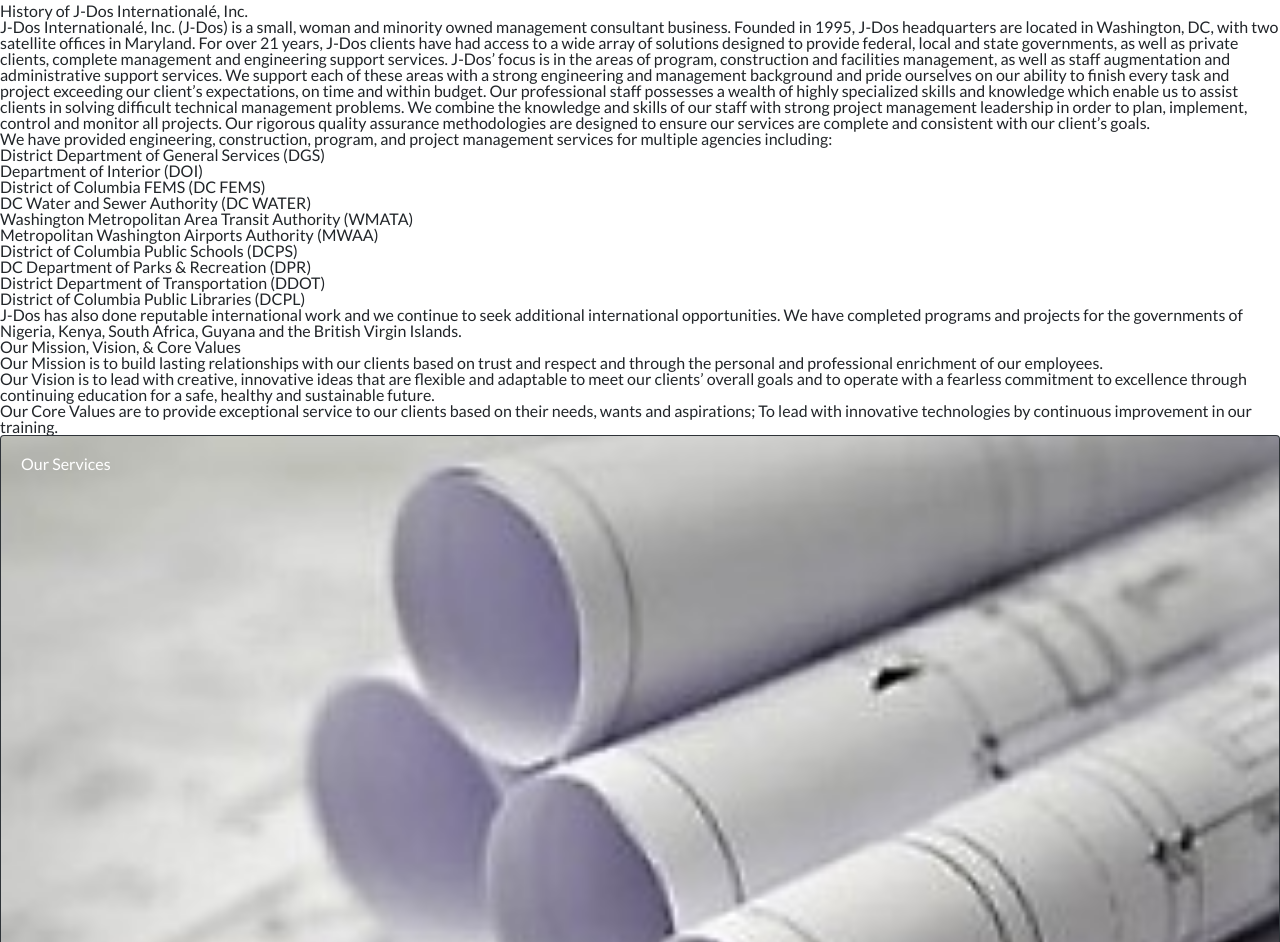
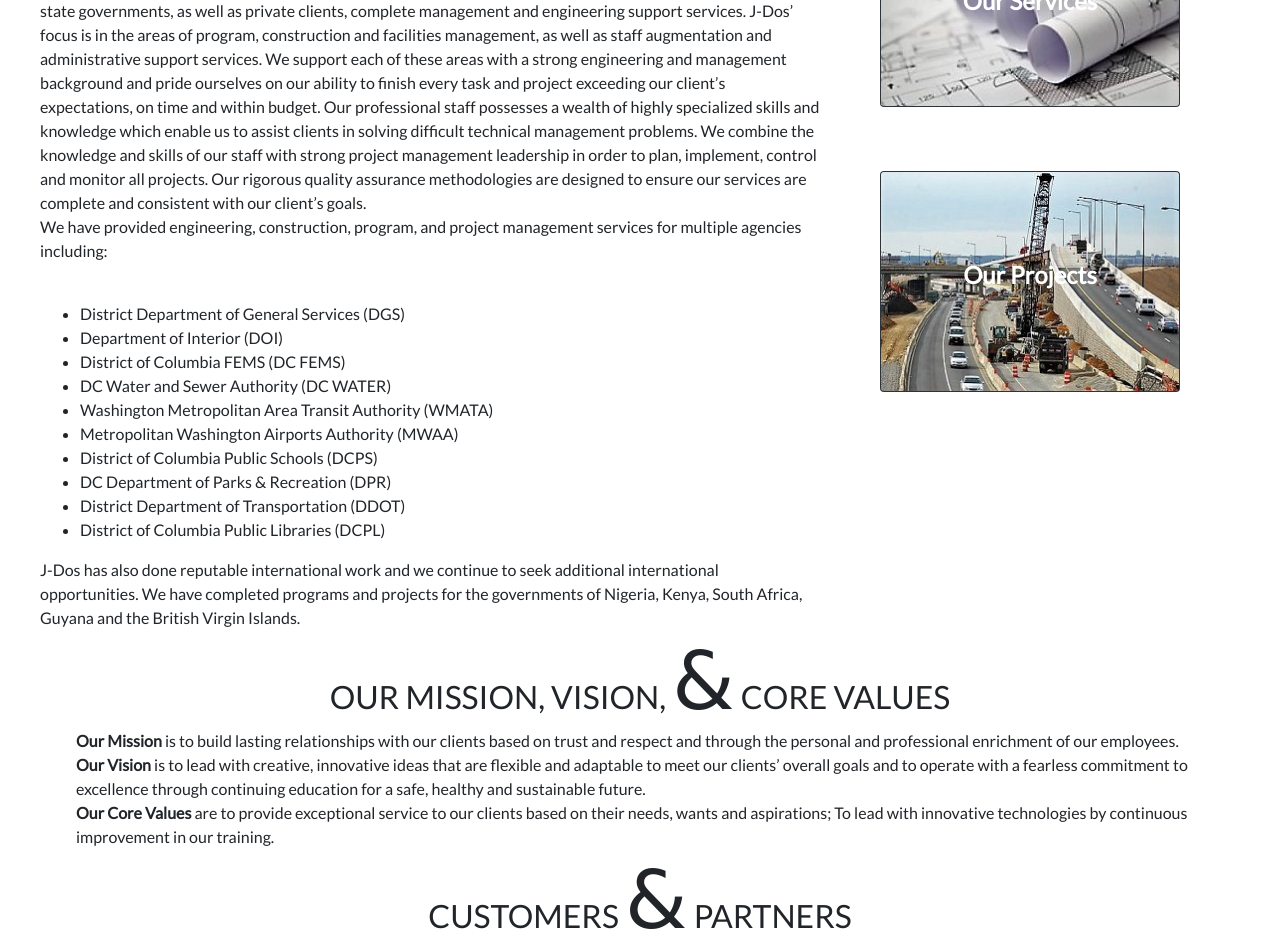
Before and after one commit to TraiLynne/JDOS, a website: page about/index.html in a window 1280 px wide. Shown: the part 777-1719 px from the top of the page. Drawn offline with nearby package versions, Linux system fonts and the light colour scheme; files that its build step writes are made by us from their sources; files whose address does not match are found by name; a web font is replaced by a local one.

Commit message:
Complete service styles

```diff
--- a/about/index.html
+++ b/about/index.html
@@ -25,7 +25,7 @@
     <meta name="theme-color" content="#fafafa" />
 </head>
 
-<body>
+<body id='about'>
     <!-- Add your site or application content here -->
     <header>
         <nav class="navbar navbar-expand-lg navbar-light">
@@ -76,15 +76,12 @@
     </header>
 
     <section id='hero'>
-        <div class="jumbotron jumbotron-fluid">
-            <img src='../img/hero/about-hero.png'/>
-        </div>
+        <img src='../img/hero/about-hero.png'/>
     </section>
 
     <main>
-        <section>
-            <article>
-                <h2>History of J-Dos Internationalé, Inc.</h2>
+        <article id='history'>
+            <h2>History of J-Dos Internationalé, Inc.</h2>
             <p>
                 J-Dos Internationalé, Inc. (J-Dos) is a small, woman and minority owned management consultant business. Founded in 1995, J-Dos headquarters are located in Washington, DC, with two satellite offices in Maryland. For over 21 years, J-Dos clients have had access to a wide array of solutions designed to provide federal, local and state governments, as well as private clients, complete management and engineering support services. J-Dos’ focus is in the areas of program, construction and facilities management, as well as staff augmentation and administrative support services. We support each of these areas with a strong engineering and management background and pride ourselves on our ability to finish every task and project exceeding our client’s expectations, on time and within budget. Our professional staff possesses a wealth of highly specialized skills and knowledge which enable us to assist clients in solving difficult technical management problems. We combine the knowledge and skills of our staff with strong project management leadership in order to plan, implement, control and monitor all projects. Our rigorous quality assurance methodologies are designed to ensure our services are complete and consistent with our client’s goals.
             </p>
@@ -110,19 +107,7 @@
             <p>
                 J-Dos has also done reputable international work and we continue to seek additional international opportunities. We have completed programs and projects for the governments of Nigeria, Kenya, South Africa, Guyana and the British Virgin Islands.
             </p>
-            </article>
-            <article>
-                <h2>Our Mission, Vision, & Core Values</h2>
-
-                <p>
-                    <span>Our Mission</span> is to build lasting relationships with our clients based on trust and respect and through the personal and professional enrichment of our employees.<br/>
-
-                    <span>Our Vision</span> is to lead with creative, innovative ideas that are flexible and adaptable to meet our clients’ overall goals and to operate with a fearless commitment to excellence through continuing education for a safe, healthy and sustainable future.<br/>
-
-                    <span>Our Core Values</span> are to provide exceptional service to our clients based on their needs, wants and aspirations; To lead with innovative technologies by continuous improvement in our training.
-                </p>
-            </article>
-        </section>
+        </article>
         <aside>
             <a href='/services'>
                 <div class="card bg-dark text-white">
@@ -142,9 +127,22 @@
                   </div>
             </a>
         </aside>
+        <article id='values'>
+            <h2>Our Mission, Vision, <span style="font-family: 'MuseoModerno', cursive !important; font-size: 2.5em;">&</span
+                > Core Values</h2>
+
+            <p>
+                <span>Our Mission</span> is to build lasting relationships with our clients based on trust and respect and through the personal and professional enrichment of our employees.<br/>
+
+                <span>Our Vision</span> is to lead with creative, innovative ideas that are flexible and adaptable to meet our clients’ overall goals and to operate with a fearless commitment to excellence through continuing education for a safe, healthy and sustainable future.<br/>
+
+                <span>Our Core Values</span> are to provide exceptional service to our clients based on their needs, wants and aspirations; To lead with innovative technologies by continuous improvement in our training.
+            </p>
+        </article>
         <section id='partners'>
 
-            <h2>Customers & Partners</h2>
+            <h2>Customers <span style="font-family: 'MuseoModerno', cursive !important; font-size: 2.5em;">&</span
+                > Partners</h2>
 
             <div>
                 <img src='../img/logos/arcadis.png' alt='Arcadis'/>
--- /dev/null
+++ b/less/about.less
@@ -0,0 +1,166 @@
+#about {
+    .flexBox(column, nowrap, space-around, center);
+
+    #hero {
+        width: 100%;
+
+        img {
+            width: 100%;
+        }
+    }
+
+    main {
+        max-width: 1200px;
+        .flexBox(column, nowrap, space-around, center);
+        line-height: 1.5em;
+
+        @media @tablet {
+            flex-direction: row;
+            flex-wrap: wrap;
+            justify-content: space-between;
+        }
+
+        article#history {
+            width: 94%;
+            margin: 0 auto;
+            order: 0;
+            padding-top: 20px;
+
+            @media @tablet {
+                order: 0;
+                width: 65%;
+                margin: 0;
+            }
+
+            h2 {
+                font-size: 1.5em;
+                text-transform: uppercase;
+                text-align: center;
+                padding: 20px;
+
+                @media @tablet {
+                    font-size: 2em;
+                }
+            }
+
+            p {
+                line-height: 1.5em;
+            }
+
+            ul {
+                padding-top: 5%;
+            }
+
+        }
+
+        article#values {
+            width: 94%;
+            margin: 0 auto;
+            order: 1;
+            padding-top: 20px;
+
+            @media @tablet {
+                order: 2;
+            }
+
+            h2 {
+                font-size: 1.5em;
+                text-transform: uppercase;
+                text-align: center;
+                padding: 20px;
+
+                @media @tablet {
+                    font-size: 2em;
+                }
+            }
+
+            p {
+                line-height: 1.5em;
+
+                span {
+                    font-weight: bold;
+                }
+            }
+        }
+
+        aside {
+            width: 90%;
+            margin: 0 auto;
+            order: 2;
+            padding-top: 20px;
+
+            @media @tablet {
+                order: 1;
+                width: 25%;
+            }
+
+            a {
+                padding: 20px;
+
+                .card {
+                    width: 100%;
+                    margin: 20px 0;
+
+                    &:hover {
+                        background-color: black;
+                    }
+
+                    .card-img {
+                        height: 100%;
+                    }
+
+                    .card-img-overlay {
+                        .flexBox(row, nowrap, space-around, center);
+
+                        h5 {
+                            align-self: center;
+                            font-size: 1.5em;
+                            font-weight: bold;
+                        }
+                    }
+                }
+            }
+        }
+
+        #partners {
+            max-width: 1200px;
+            margin: 0 auto;
+            padding: 0 0 50px;
+            order: 3;
+            padding-top: 20px;
+
+            @media @tablet {
+                order: 3;
+            }
+
+            h2 {
+                font-size: 1.5em;
+                text-transform: uppercase;
+                text-align: center;
+                padding: 20px;
+
+                @media @tablet {
+                    font-size: 2em;
+                }
+            }
+
+            div {
+                .flexBox(column, nowrap, space-around, center);
+
+                @media @tablet {
+                    flex-direction: row;
+                    flex-wrap: wrap;
+                }
+
+                img {
+                    width: 100%;
+
+                    @media @tablet {
+                        width: 24%;
+                    }
+                }
+            }
+        }
+    }
+
+}
--- a/less/index.less
+++ b/less/index.less
@@ -7,4 +7,6 @@
 @import 'header';
 
 @import 'home';
+@import 'about';
+
 @import 'footer';
--- a/less/reset.less
+++ b/less/reset.less
@@ -9,7 +9,7 @@
 del, dfn, em, img, ins, kbd, q, s, samp,
 small, strike, strong, sub, sup, tt, var,
 b, u, i, center,
-dl, dt, dd, ol, ul, li,
+dl, dt, dd,
 fieldset, form, label, legend,
 table, caption, tbody, tfoot, thead, tr, th, td,
 article, aside, canvas, details, embed,
@@ -31,9 +31,7 @@
 body {
 	line-height: 1;
 }
-ol, ul {
-	list-style: none;
-}
+
 blockquote, q {
 	quotes: none;
 }
```
Also changed, not shown: css/index.css, 1 other file.
